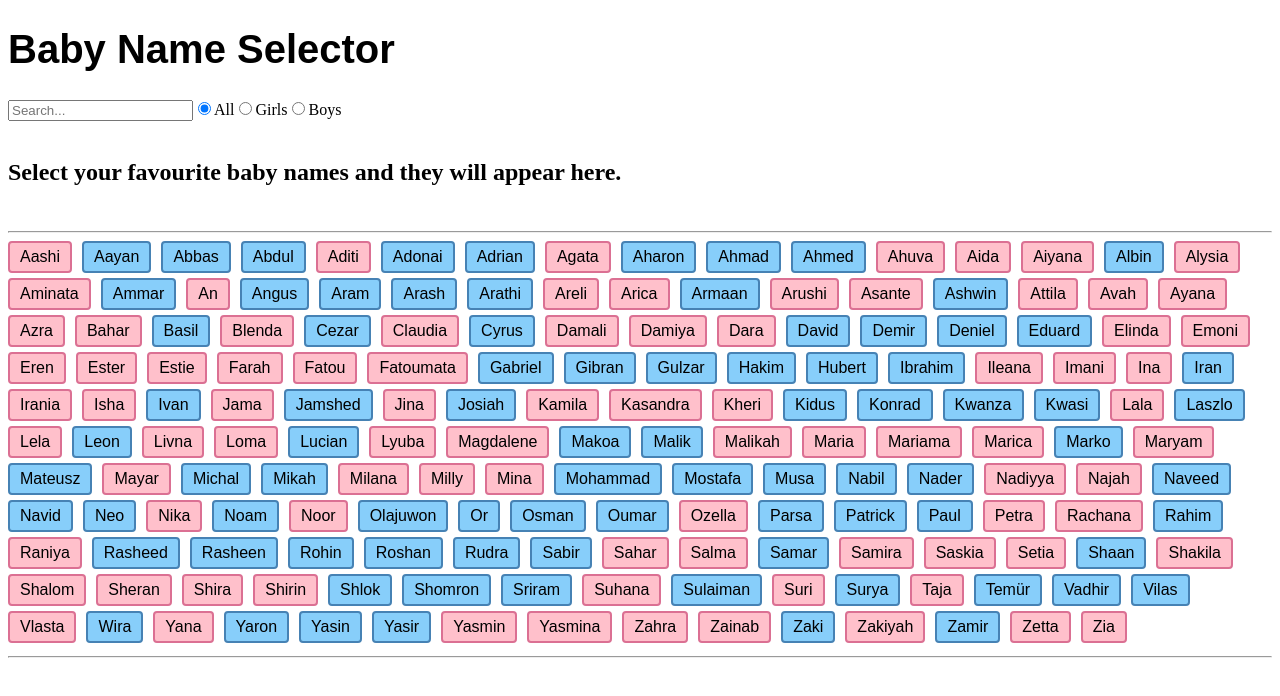
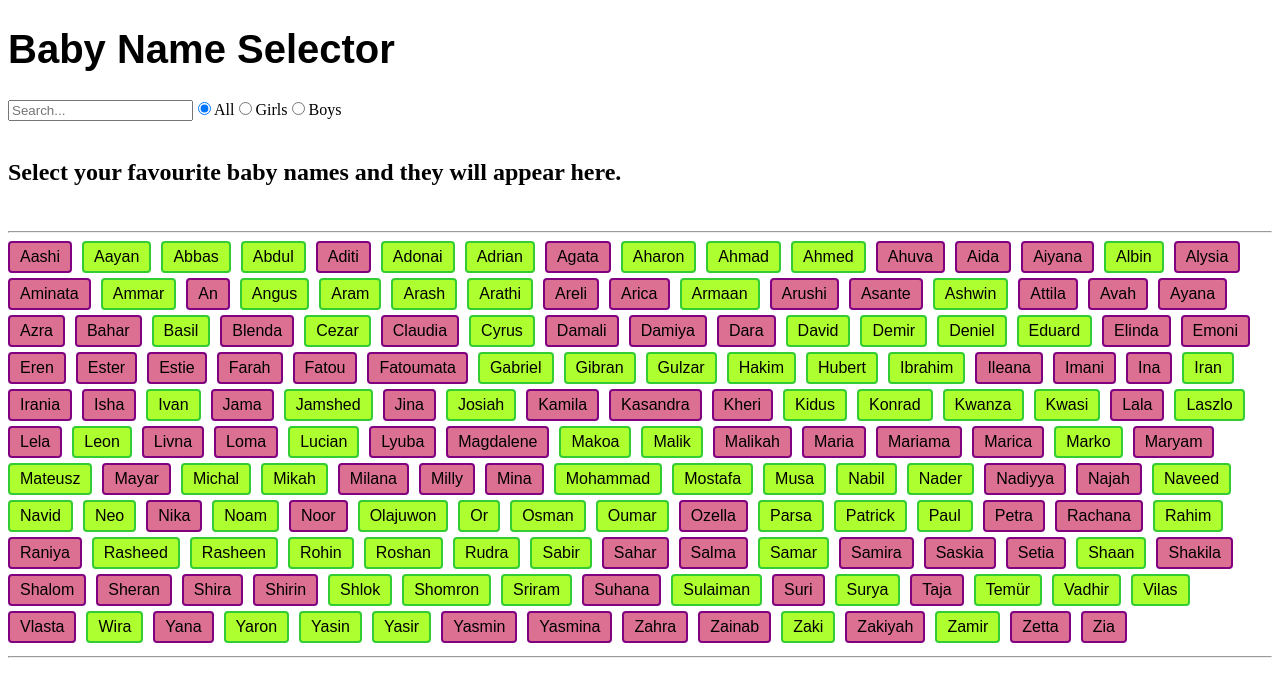
Before and after one commit to nchumphot/baby-names-react, a React (Create React App) app: page / in a window 1280 px wide. Shown: the top 696 px of the page. Built offline with nearby package versions, Linux system fonts and the light colour scheme.

Commit message:
Moved away from pink/blue stereotype

```diff
--- a/src/css/style.css
+++ b/src/css/style.css
@@ -1,29 +1,29 @@
 .button-female {
-  background-color: pink;
+  background-color: palevioletred;
   color: black;
   font-size: 16px;
-  border: 2px solid palevioletred;
+  border: 2px solid purple;
   border-radius: 4px;
   transition-duration: 0.3s;
 }
 
 .button-female:hover {
   background-color: white;
-  border: 2px solid palevioletred;
+  border: 2px solid purple;
 }
 
 .button-male {
-  background-color: lightskyblue;
+  background-color: greenyellow;
   color: black;
   font-size: 16px;
-  border: 2px solid steelblue;
+  border: 2px solid limegreen;
   border-radius: 4px;
   transition-duration: 0.3s;
 }
 
 .button-male:hover {
   background-color: white;
-  border: 2px solid steelblue;
+  border: 2px solid limegreen;
 }
 
 button {
```
